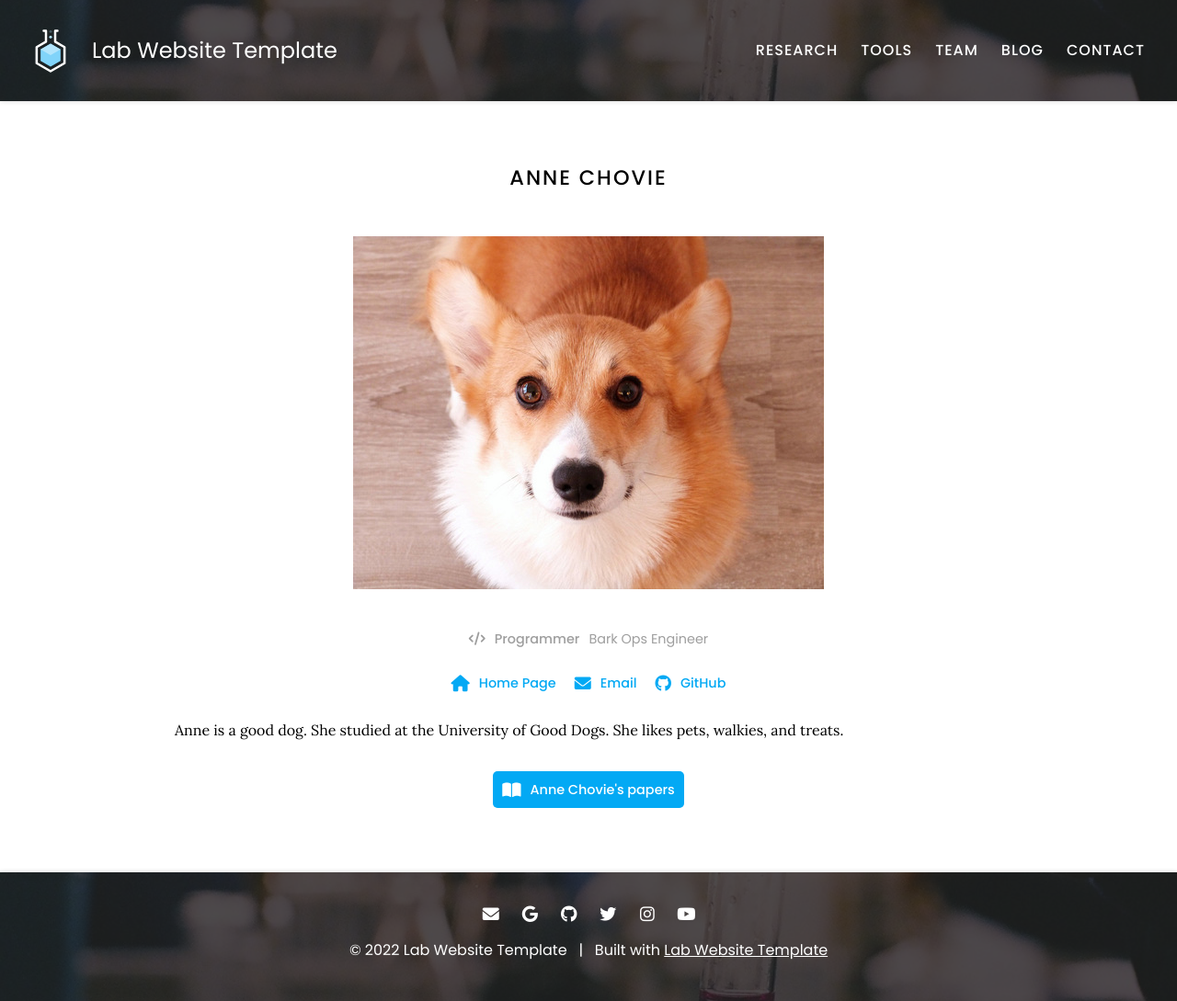
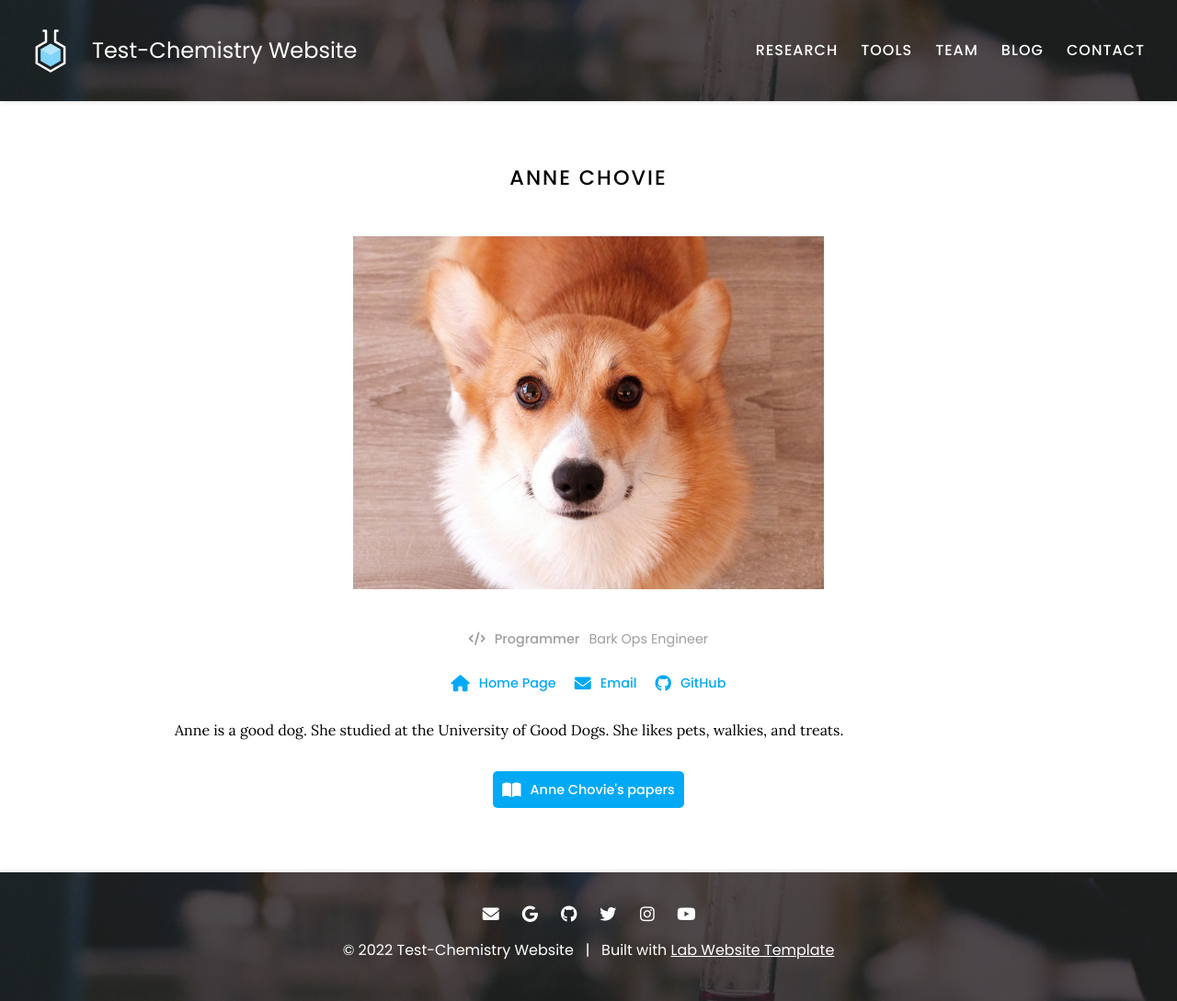
Before and after one commit to AurapatN/AurapatN-website, a Jekyll site: the page built from _members/anne-chovie.md, in a window 1280 px wide. Shown: the whole page at 92% size. Built offline with Jekyll 4.4.1, drawn with Linux system fonts in a browser that asks for light colours.

Commit message:
Update _config.yaml

```diff
--- a/_config.yaml
+++ b/_config.yaml
@@ -1,8 +1,8 @@
 ### basic settings
 
 # site properties and page defaults
-title: Lab Website Template
-description: An easy-to-use, flexible website template for labs, with automatic citations, GitHub tag imports, pre-built components, and more.
+title: Test-Chemistry Website
+description: Chemistry Laboratories at XXX.
 logo: images/logo.svg
 header: images/background.jpg
 footer: images/background.jpg
```
